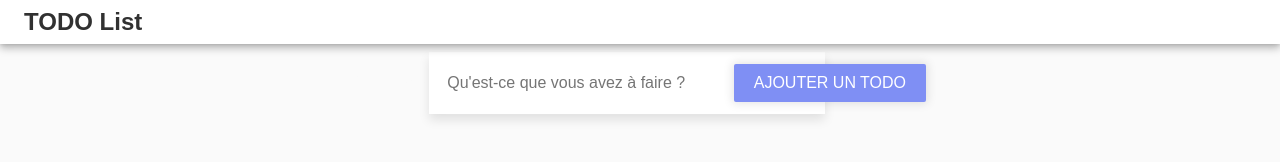
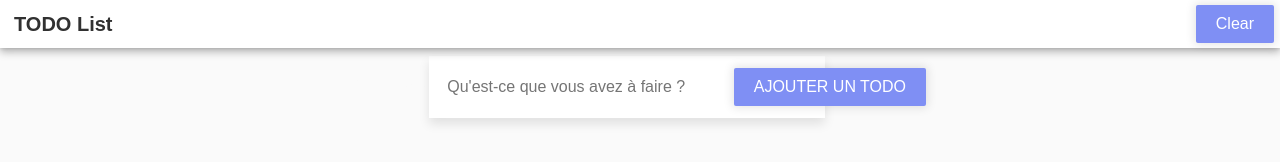
Before and after one commit to tcrepy/esgi-pwa-todo, a website with bundled scripts: page index.html in a window 1280 px wide. Built offline with nearby package versions, Linux system fonts and the light colour scheme; files whose address does not match are found by name.

Commit message:
enable clear database

```diff
--- a/css/style.css
+++ b/css/style.css
@@ -28,14 +28,15 @@ html, body {
 #app > header {
     position: relative;
     background-color: var(--app-card-color);
-    padding: 0 16px;
+    padding: 0 6px;
     box-shadow: var(--app-header-shadow);
     z-index: 1;
 }
 
-#app > header > h1 {
+#app > header h1 {
     margin: 0;
     padding: 1vh;
+    font-size: 1.25rem;
 }
 
 #app > header nav {
@@ -44,7 +45,7 @@ html, body {
     justify-content: space-between;
     align-items: center;
     height: 48px;
-    font-size: 1.25rem;
+    padding: 15px 0;
 }
 
 #app > main > [active] {
@@ -100,3 +101,23 @@ html, body {
 section[page=list] {
     padding: 1vh;
 }
+
+.btn {
+    display: inline-block;
+    background: transparent;
+    color: inherit;
+    font: inherit;
+    border: 0;
+    outline: 0;
+    padding: 0;
+    transition: all 200ms ease-in;
+    cursor: pointer;
+}
+
+.btn--primary {
+    background: #7f8ff4;
+    color: #fff;
+    box-shadow: 0 0 10px 2px rgba(0, 0, 0, 0.1);
+    border-radius: 2px;
+    padding: 10px 20px;
+}
--- a/index.html
+++ b/index.html
@@ -11,11 +11,11 @@
     <!--...-->
     <script>
         if ('serviceWorker' in navigator) {
-            window.addEventListener('load', function () {
-                navigator.serviceWorker.register("/sw.js", {
-                    scope: '/'
-                });
-            })
+            // window.addEventListener('load', function () {
+            //     navigator.serviceWorker.register("/sw.js", {
+            //         scope: '/'
+            //     });
+            // })
         } else {
             console.log('Use another cache method :(');
         }
@@ -26,7 +26,9 @@
 <body>
 <section id="app">
     <header>
-        <h1>TODO List</h1>
+        <nav> <h1>TODO List</h1>
+            <button id="clear-db" class="btn btn--primary">Clear</button>
+        </nav>
     </header>
     <main>
         <div class="skeleton" active>
@@ -41,6 +43,7 @@
         </div>
         <section page="list">
             <add-todo-btn title="Ajouter un todo" placeholder="Qu'est-ce que vous avez à faire ?"></add-todo-btn>
+            <div class="list"></div>
         </section>
     </main>
 </section>
--- a/js/app.js
+++ b/js/app.js
@@ -9,6 +9,7 @@ import TodoElement from "./components/todo-element";
     const listPage = app.querySelector('[page=list]');
     skeleton.removeAttribute('active');
     listPage.setAttribute('active', '');
+    const list = document.querySelector('.list');
 
     //récupération des todo-elements
     try {
@@ -27,7 +28,7 @@ import TodoElement from "./components/todo-element";
         allTodo.map(elem => {
             let todoElement = new TodoElement();
             todoElement.init(elem.title, elem.active, elem.id);
-            listPage.appendChild(todoElement);
+            list.appendChild(todoElement);
             return todoElement;
         });
         document.addEventListener('check-task', e => {
@@ -49,10 +50,20 @@ import TodoElement from "./components/todo-element";
             //création de l'element dans le dom
             let todoElement = new TodoElement();
             todoElement.init(e.detail, true, id);
-            listPage.appendChild(todoElement);
+            list.appendChild(todoElement);
             return todoElement;
         });
+
+        document.getElementById('clear-db').addEventListener('click', e => {
+            clearDb(database, list);
+        });
+
     } catch (e) {
         console.log(e);
     }
 })(document);
+
+async function clearDb(database, list) {
+    await database.delete('todo', 'todo');
+    list.innerHTML = '';
+}
```
